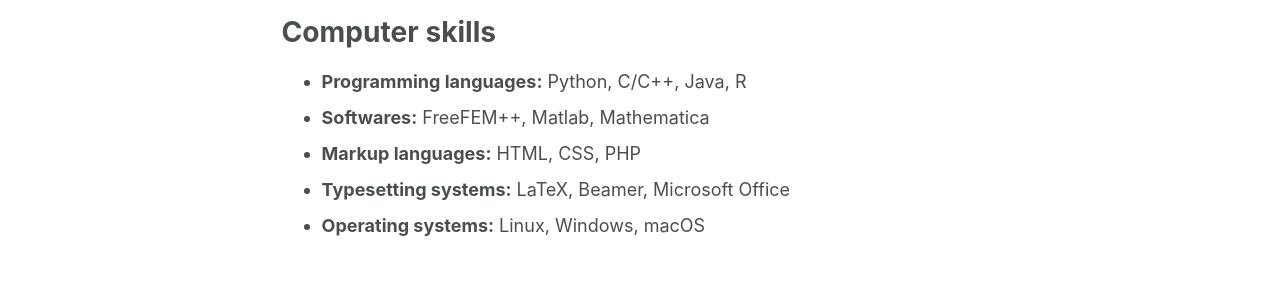
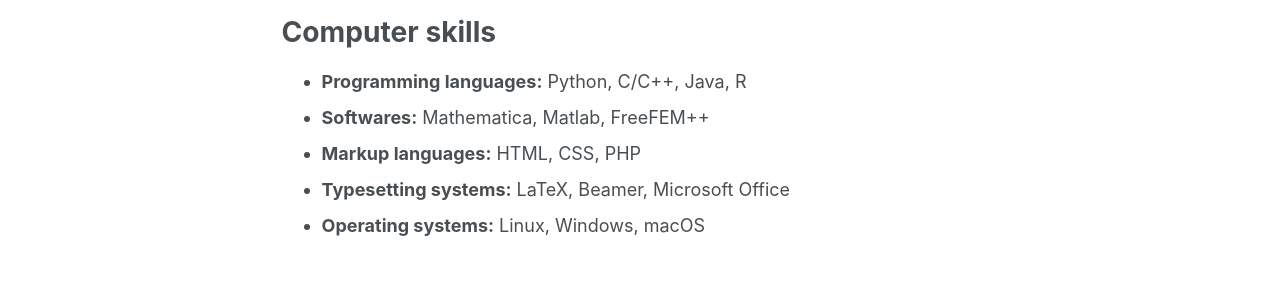
Before and after one commit to camillecelaries/camillecelaries.github.io, a Jekyll site: the page built from _pages/cv.md, in a window 1280 px wide and 1297 px high. Shown: the part 633-933 px from the top of the window. Built offline with Jekyll 4.4.1, drawn with Linux system fonts in a browser that asks for light colours.

Commit message:
Update cv.md

```diff
--- a/_pages/cv.md
+++ b/_pages/cv.md
@@ -37,7 +37,7 @@
 ======
 
 * <b>Programming languages:</b> Python, C/C++, Java, R
-* <b>Softwares:</b> FreeFEM++, Matlab, Mathematica
+* <b>Softwares:</b> Mathematica, Matlab, FreeFEM++
 * <b>Markup languages:</b> HTML, CSS, PHP
 * <b>Typesetting systems:</b> LaTeX, Beamer, Microsoft Office
 * <b>Operating systems:</b> Linux, Windows, macOS
```
